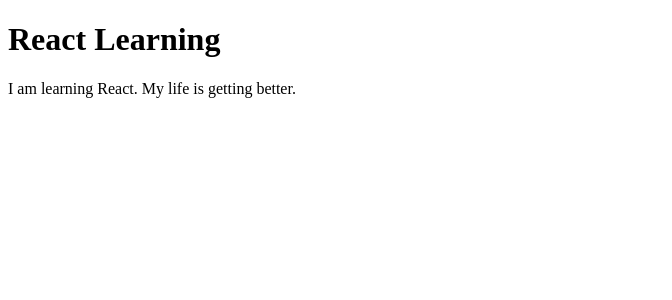
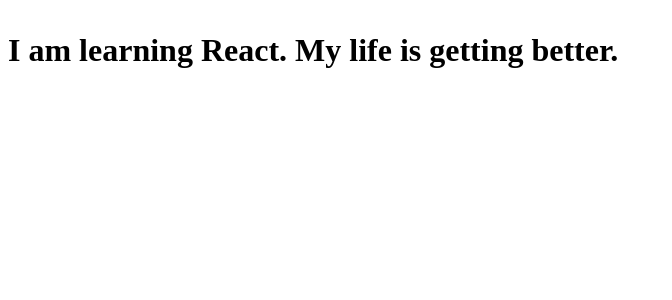
Before and after one commit to acciojob/render-component-react-Shrikanttathe-hub, a React app: page / in a window 1280 px wide. Shown: the top 300 px of the page, without its empty margins (0-672 px from the left). Built offline with nearby package versions, Linux system fonts and the light colour scheme.

Commit message:
solution4

```diff
--- a/src/components/App.js
+++ b/src/components/App.js
@@ -4,8 +4,7 @@
 const App = () => {
   return (
     <div>
-      <h1>React Learning</h1>
-      <p>I am learning React. My life is getting better.</p>
+       <h1><p>I am learning React. My life is getting better.</p></h1>
     </div>
   );
 };
```
